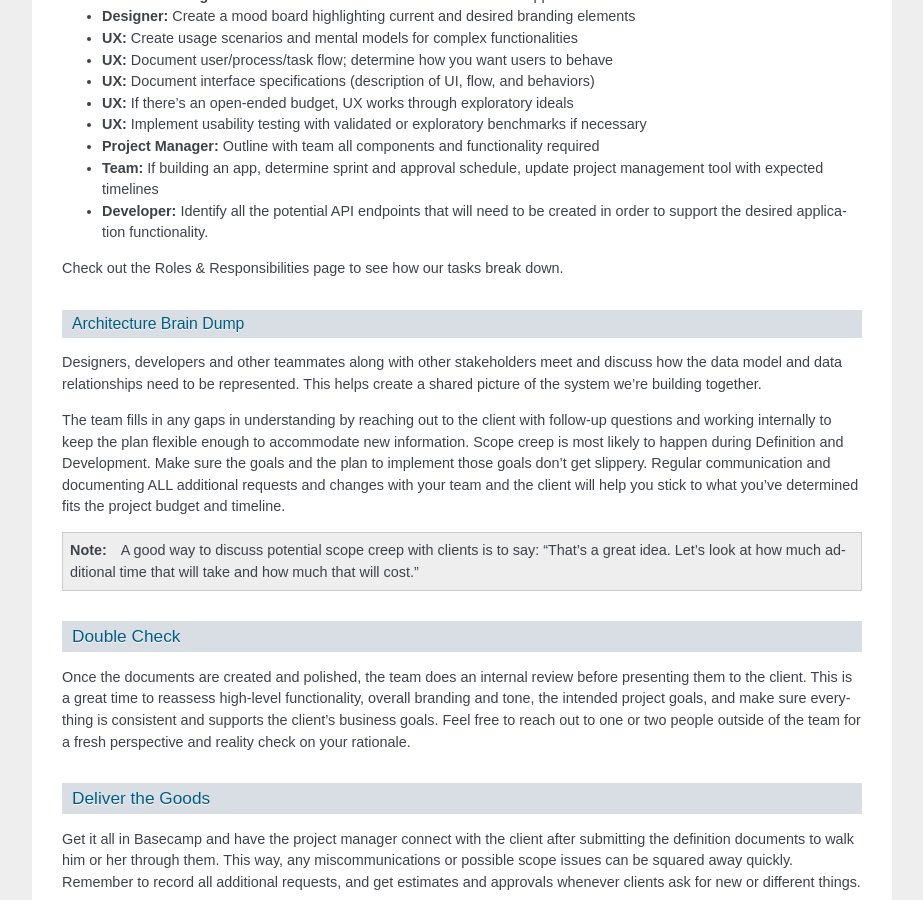
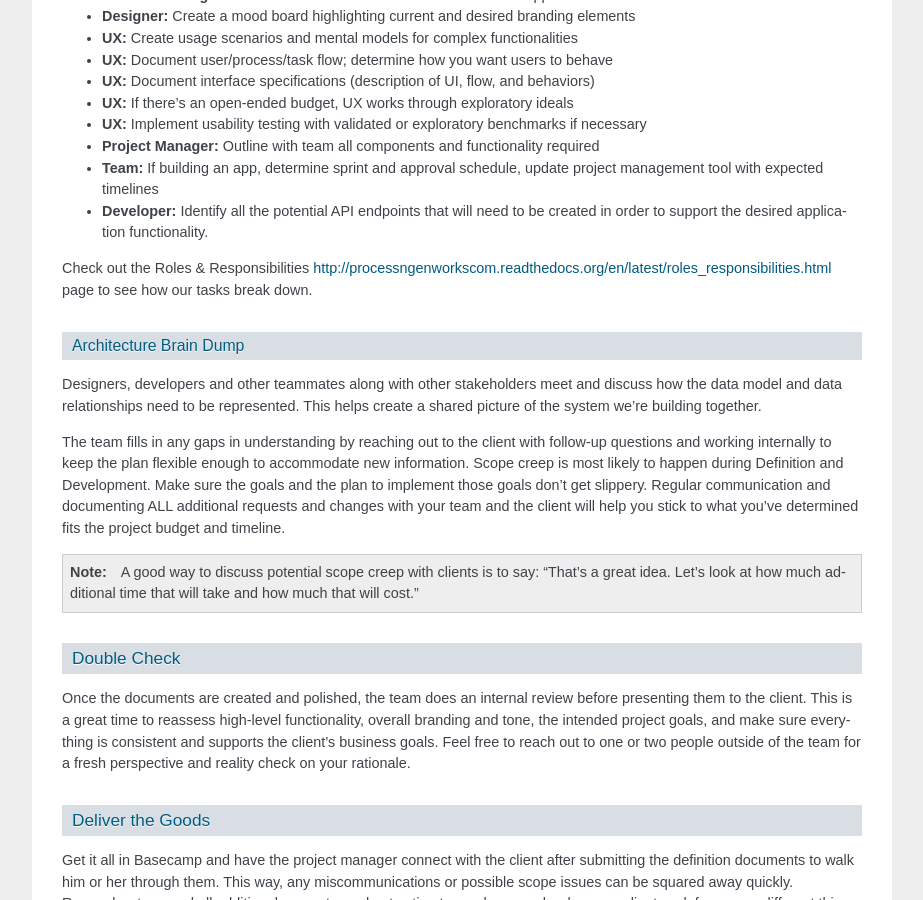
Before and after one commit to ngenworks/process.ngenworks.com, a Sphinx documentation site: the page built from docs/source/definition.rst, in a window 1280 px wide and 900 px high, scrolled down 1370 px. Shown: the whole window, without its empty margins (198-1121 px from the left). Built offline with Sphinx 7.4.7, drawn with Linux system fonts in a browser that asks for light colours; some of the changed lines change nothing that is shown.

Commit message:
Update definition.rst

```diff
--- a/docs/source/definition.rst
+++ b/docs/source/definition.rst
@@ -59,7 +59,7 @@ These may include any of the following (but remember, only if absolutely necessa
 * **Team:** If building an app, determine sprint and approval schedule, update project management tool with expected timelines
 * **Developer:** Identify all the potential API endpoints that will need to be created in order to support the desired application functionality.
 
-Check out the Roles & Responsibilities page to see how our tasks break down.
+Check out the Roles & Responsibilities http://processngenworkscom.readthedocs.org/en/latest/roles_responsibilities.html page to see how our tasks break down.
 
 Architecture Brain Dump
 +++++++++++++++++++++++
```
